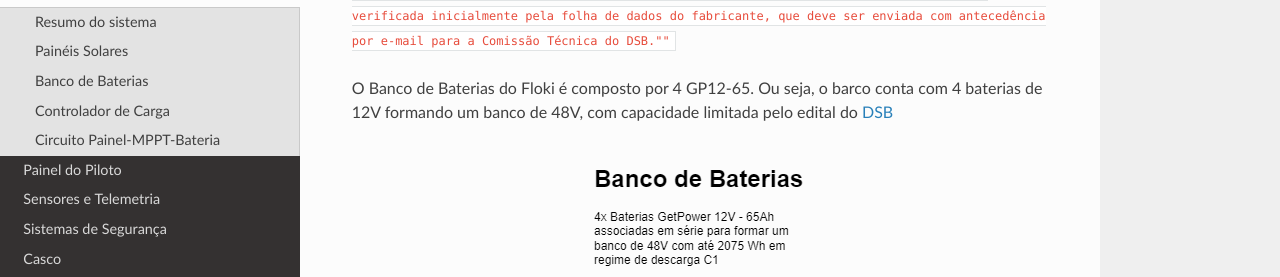
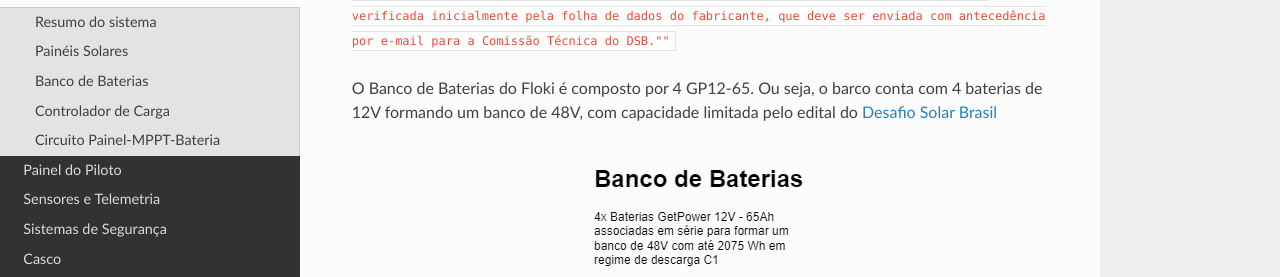
Before and after one commit to polinautico/RTD-Floki, a Sphinx documentation site: the page built from docs/source/sistema_eletrico.rst, in a window 1280 px wide and 900 px high, scrolled down 1672 px. Shown: the part 155-432 px from the top of the window. Built offline with Sphinx 7.4.7 and the Read the Docs theme 2.0.0, drawn with Linux system fonts in a browser that asks for light colours.

Commit message:
Referencias

```diff
--- a/docs/source/DSB.rst
+++ b/docs/source/DSB.rst
@@ -1,3 +1,6 @@
+.. _DSB:
+.. _Desafio Solar Brasil:
+
 Desafio Solar Brasil
 ====
 
--- a/docs/source/sistema_eletrico.rst
+++ b/docs/source/sistema_eletrico.rst
@@ -1,3 +1,5 @@
+.. _Painel Solar e Baterias:
+
 Painel Solar e Baterias
 ====
 
@@ -30,7 +32,7 @@
 
 ``"5.2.2.As embarcações devem estar equipadas com um banco de baterias de capacidade nominal máxima permitida de 2075 Wh. Todas as seguintes referências à “bateria” dizem respeito ao banco de bateria. A capacidade nominal é baseada num tempo de descarga de 01 (uma) hora e será verificada inicialmente pela folha de dados do fabricante, que deve ser enviada com antecedência por e-mail para a Comissão Técnica do DSB.""``
 
-O Banco de Baterias do Floki é composto por 4 GP12-65. Ou seja, o barco conta com 4 baterias de 12V formando um banco de 48V, com capacidade limitada pelo edital do `DSB <https://desafiosolar.com.br/>`_
+O Banco de Baterias do Floki é composto por 4 GP12-65. Ou seja, o barco conta com 4 baterias de 12V formando um banco de 48V, com capacidade limitada pelo edital do :ref:`DSB`
 
 .. figure:: https://raw.githubusercontent.com/polinautico/RTD-Floki/main/docs/source/diagramas/Banco_de_Baterias.png
    :align: center
```
